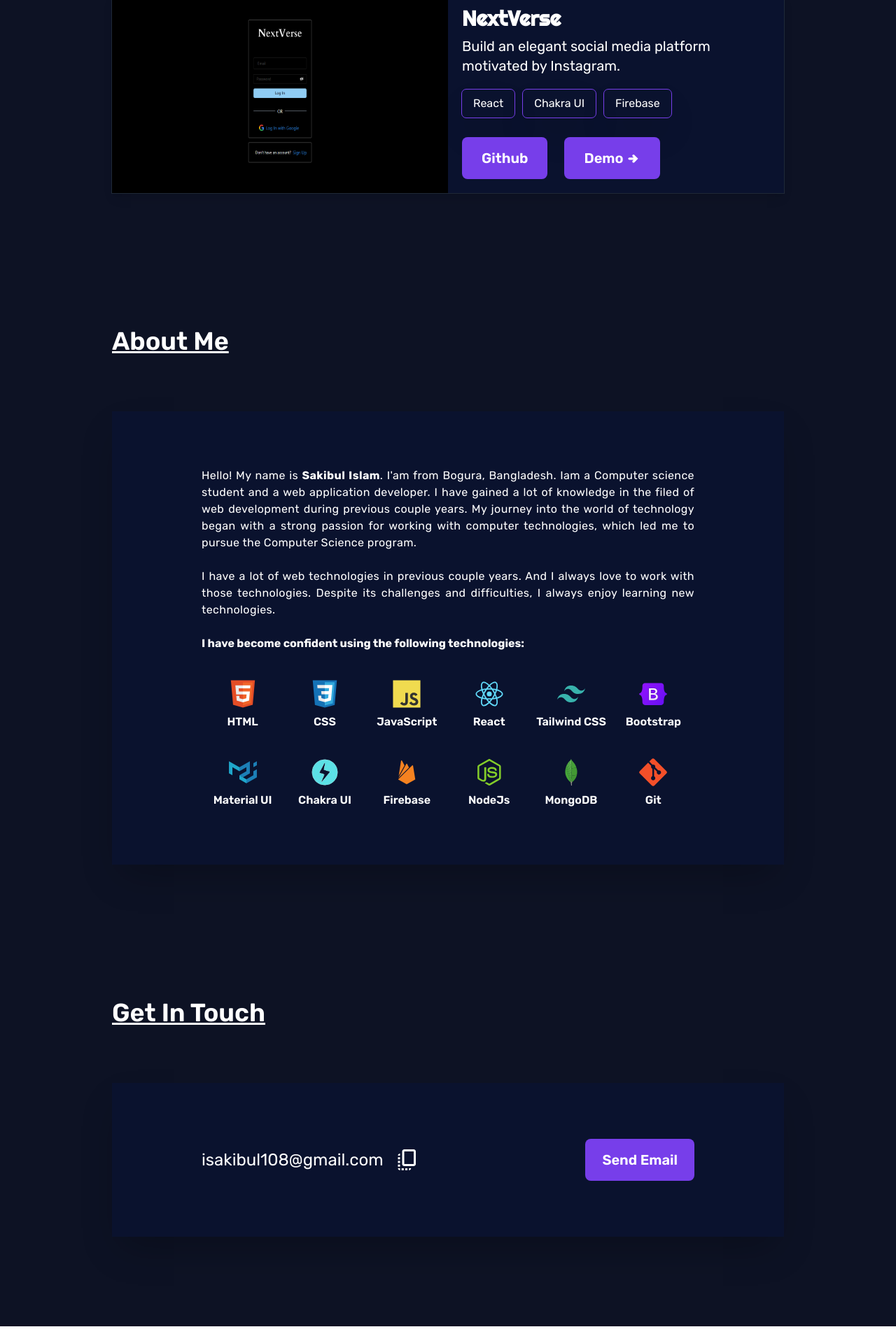
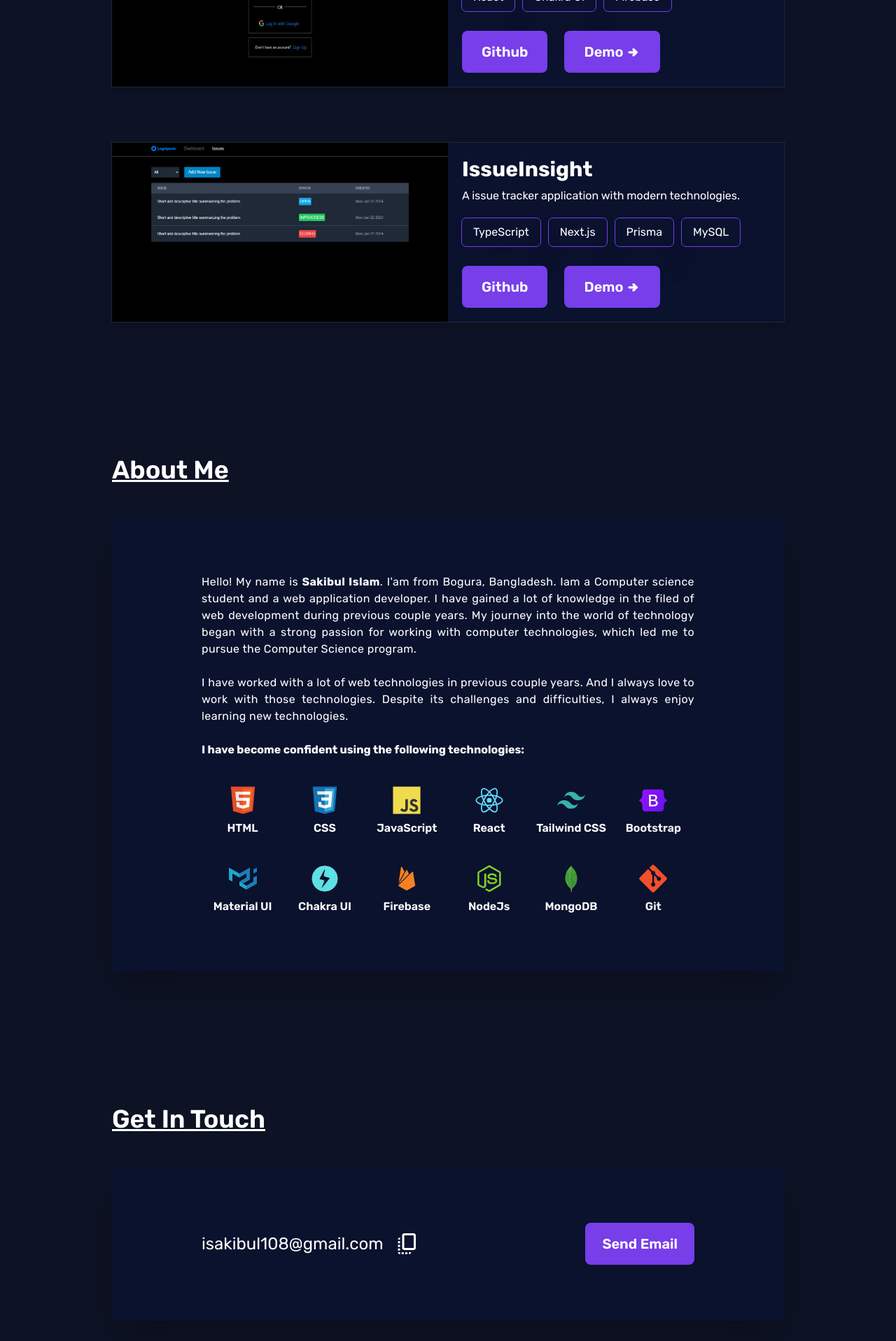
Before and after one commit to isakibul/dev-portfolio, a React (Vite) app: page / in a window 1280 px wide. Shown: the part 1492-3409 px from the top of the page at 70% size. Before the commit the page ends 3388 px from the top, so only its background shows below. Built offline with nearby package versions, Linux system fonts and the light colour scheme.

Commit message:
another project added

```diff
--- a/src/components/About/About.jsx
+++ b/src/components/About/About.jsx
@@ -12,7 +12,7 @@
                 About Me
             </h1>
             <div
-                className="mt-10 md:mt-20 py-10 px-4 md:py-20 md:px-32 text-sm md:text-base shadow-2xl text-justify bg-[#0a122e]"
+                className="mt-6 md:mt-12 py-10 px-4 md:py-20 md:px-32 text-sm md:text-base shadow-2xl text-justify bg-[#0a122e]"
             >
                 <p
                     className="md:tracking-wide"
@@ -23,7 +23,7 @@
                 <p
                     className="md:tracking-wide"
                 >
-                    I have a lot of web technologies in previous couple years. And I always love to work with those technologies. Despite its challenges and difficulties, I always enjoy learning new technologies.
+                    I have worked with a lot of web technologies in previous couple years. And I always love to work with those technologies. Despite its challenges and difficulties, I always enjoy learning new technologies.
                 </p>
                 <br />
 
--- a/src/components/Contact/Contact.jsx
+++ b/src/components/Contact/Contact.jsx
@@ -16,7 +16,7 @@
     }
     return (
         <div
-            className="mt-32 md:mt-48 px-4 pb-32 md:px-30 lg:px-40 text-white"
+            className="mt-32 md:mt-48 px-4 pb-60 md:px-30 lg:px-40 text-white"
             id="contact"
         >
             <p
@@ -25,7 +25,7 @@
                 Get In Touch
             </p>
             <div
-                className="mt-10 md:mt-20 flex flex-col md:flex-row md:justify-between md:px-32 md:py-20 gap-4 text-center p-5 bg-[#0a122e] shadow-2xl"
+                className="mt-6 md:mt-12 flex flex-col md:flex-row md:justify-between md:px-32 md:py-20 gap-4 text-center p-5 bg-[#0a122e] shadow-2xl"
             >
                 <div
                     className="flex flex-col items-center gap-4 md:flex-row"
--- a/src/components/Projects/ProjectData.js
+++ b/src/components/Projects/ProjectData.js
@@ -1,5 +1,6 @@
 import nextverse from "/nextverse.png";
 import hungryhulk from "/hungryhulk.png";
+import issueInsight from "/issue-insight.png";
 
 const projectData = [
   {
@@ -19,6 +20,14 @@
     github: "https://github.com/isakibul/nextverse",
     demo: "https://nextverse-zeta.vercel.app/",
   },
+  {
+    image: issueInsight,
+    title: "IssueInsight",
+    description: "A issue tracker application with modern technologies.",
+    technologies: ["TypeScript", "Next.js", "Prisma", "MySQL"],
+    github: "https://example.com",
+    demo: "https://example.com",
+  },
 ];
 
 export default projectData;
--- a/src/components/Projects/Projects.jsx
+++ b/src/components/Projects/Projects.jsx
@@ -4,7 +4,7 @@
 const Projects = () => {
     return (
         <div
-            className="mt-32 md:mt-48 px-4 md:px-30 lg:px-40 text-white"
+            className="mt-20 md:mt-28 px-4 md:px-30 lg:px-40 text-white"
             id="projects"
         >
             <p
@@ -15,7 +15,7 @@
 
             {/* project card */}
             <div
-                className='mt-10 md:mt-20'
+                className='mt-6 md:mt-12'
             >
                 {projectData.map((project, idx) => (
                     <div
@@ -34,12 +34,12 @@
                             className='p-5 text-center md:text-start flex flex-col items-center md:items-start md:justify-center md:w-1/2'
                         >
                             <p
-                                className='text-3xl font-bold mb-2 font-righteous'
+                                className='text-3xl font-bold mb-2'
                             >
                                 {project.title}
                             </p>
                             <p
-                                className='w-full md:text-xl'
+                                className='w-full'
                             >
                                 {project.description}
                             </p>
```
Also changed, not shown: public/issue-insight.png (added).
